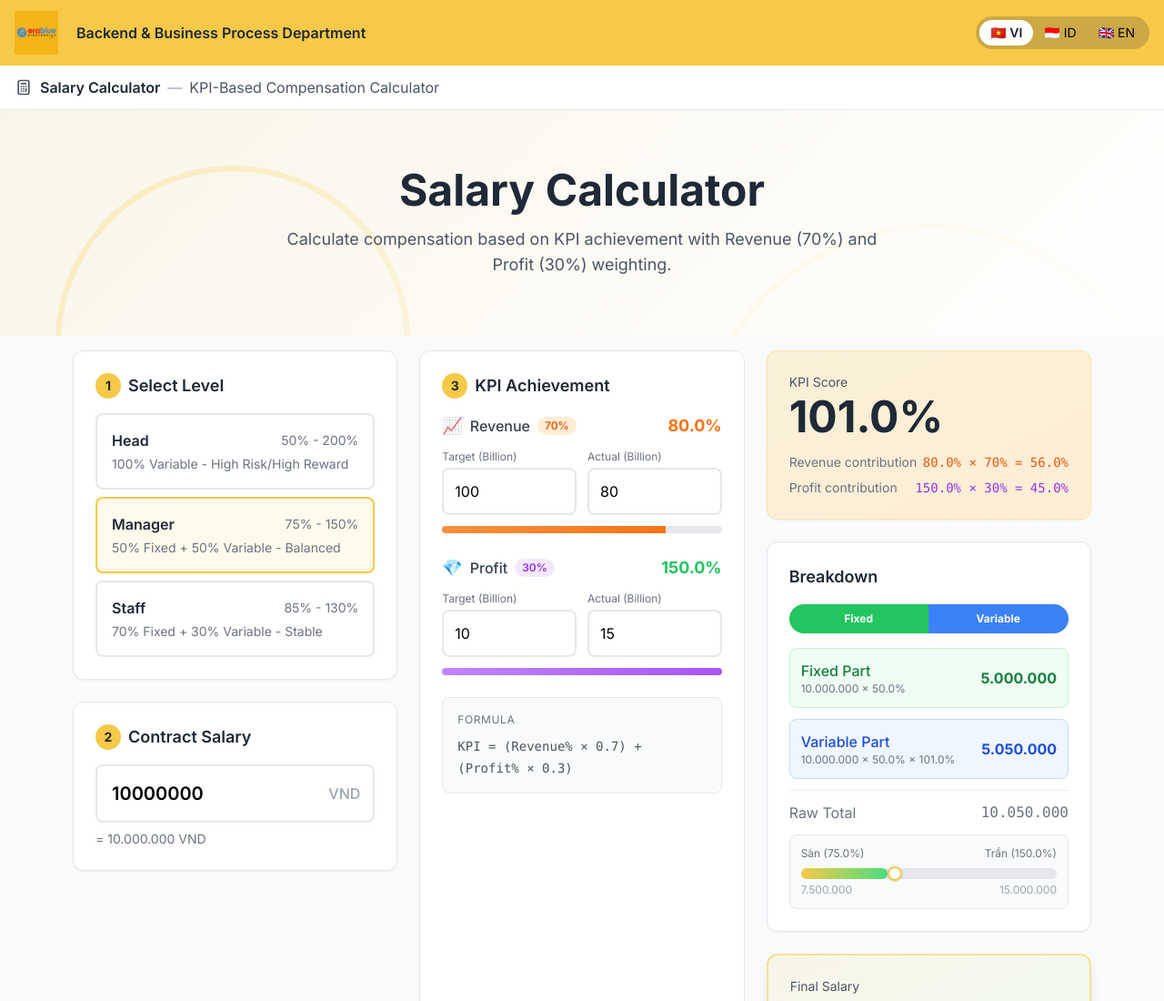
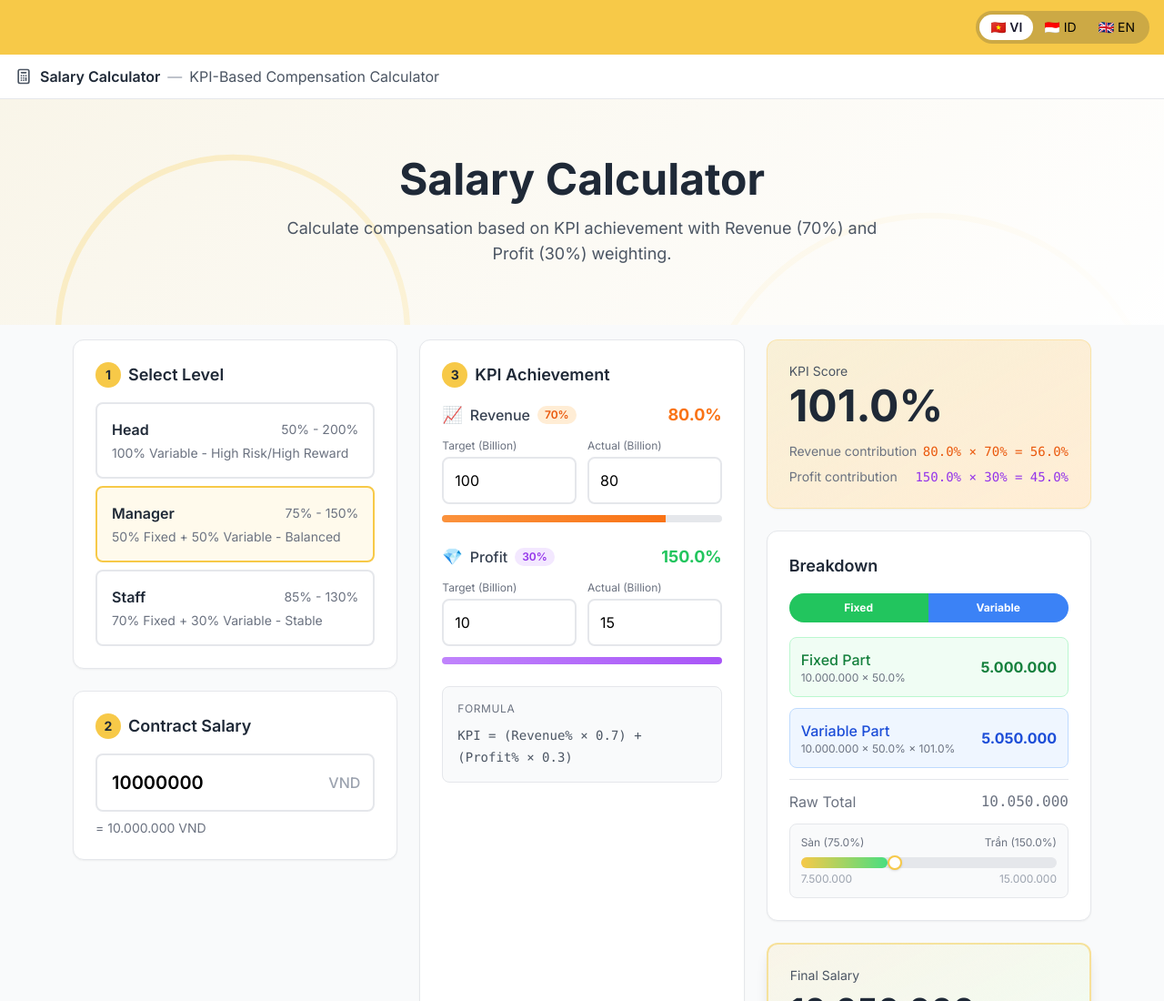
Before and after one commit to TUAN130294/ebenewscheme, a plain HTML site: page index.html in a window 1280 px wide. Shown: the top 1100 px of the page at 91% size. Drawn offline with nearby package versions, Linux system fonts and the light colour scheme.

Commit message:
Remove logo and department text from header, keep only language switcher

```diff
--- a/index.html
+++ b/index.html
@@ -43,19 +43,12 @@
   <!-- Header -->
   <header class="bg-erablue-yellow shadow-sm">
     <div class="max-w-7xl mx-auto px-4 py-3">
-      <div class="flex items-center justify-between">
-        <div class="flex items-center gap-3">
-          <!-- Erablue Electronics Logo -->
-          <img src="logo.png" alt="Erablue Electronics" class="h-12 w-auto">
-          <span class="text-gray-800 font-semibold ml-2 hidden md:inline" data-i18n="department">Backend & Business Process Department</span>
-        </div>
-        <div class="flex items-center">
-          <!-- Language Switcher -->
-          <div class="flex items-center bg-gray-800/20 rounded-full p-1">
-            <button onclick="setLanguage('vi')" class="lang-btn px-3 py-1 rounded-full text-sm active" data-lang="vi">🇻🇳 VI</button>
-            <button onclick="setLanguage('id')" class="lang-btn px-3 py-1 rounded-full text-sm" data-lang="id">🇮🇩 ID</button>
-            <button onclick="setLanguage('en')" class="lang-btn px-3 py-1 rounded-full text-sm" data-lang="en">🇬🇧 EN</button>
-          </div>
+      <div class="flex items-center justify-end">
+        <!-- Language Switcher -->
+        <div class="flex items-center bg-gray-800/20 rounded-full p-1">
+          <button onclick="setLanguage('vi')" class="lang-btn px-3 py-1 rounded-full text-sm active" data-lang="vi">🇻🇳 VI</button>
+          <button onclick="setLanguage('id')" class="lang-btn px-3 py-1 rounded-full text-sm" data-lang="id">🇮🇩 ID</button>
+          <button onclick="setLanguage('en')" class="lang-btn px-3 py-1 rounded-full text-sm" data-lang="en">🇬🇧 EN</button>
         </div>
       </div>
     </div>
```
